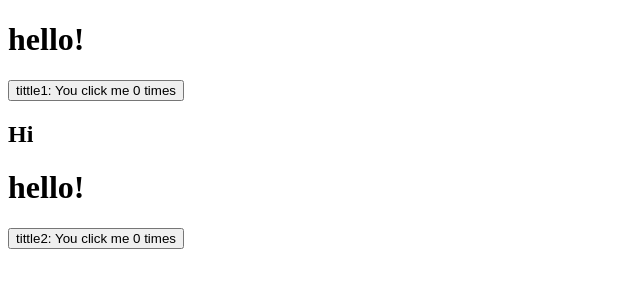
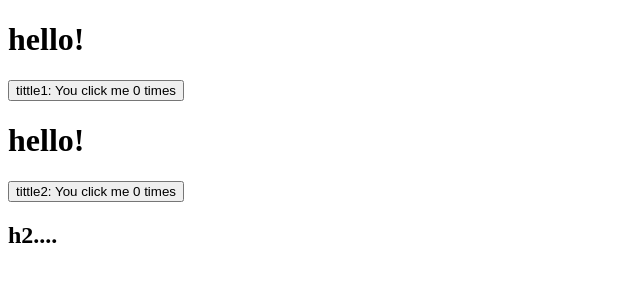
Before and after one commit to LJZSR/basic-vue, a plain HTML site: page index.html in a window 1280 px wide. Shown: the whole page, without its empty margins (0-640 px from the left). Drawn offline with Linux system fonts and the light colour scheme.

Commit message:
register component

```diff
--- a/index.html
+++ b/index.html
@@ -7,12 +7,10 @@
 	</head>
 	<body>
 		<div id="app">
-			<button-counter title="tittle1: " @clicknow="clicknow">
-				<h2>Hi</h2>
-			</button-counter>
+			<button-counter title="tittle1: " @clicknow="clicknow"></button-counter>
 			<button-counter title="tittle2: "></button-counter>
+			<test></test>
 		</div>
-
 		<script type="text/javascript">
 			Vue.component('button-counter', {
 				props: ['title'],
@@ -40,8 +38,12 @@
 					clicknow: function(e) {
 						console.log(e)
 					}
+				},
+				components: {
+					test: {
+						template: '<h2>h2....</h2>'
+					}
 				}
-
 			});
 		</script>
 	</body>
```
